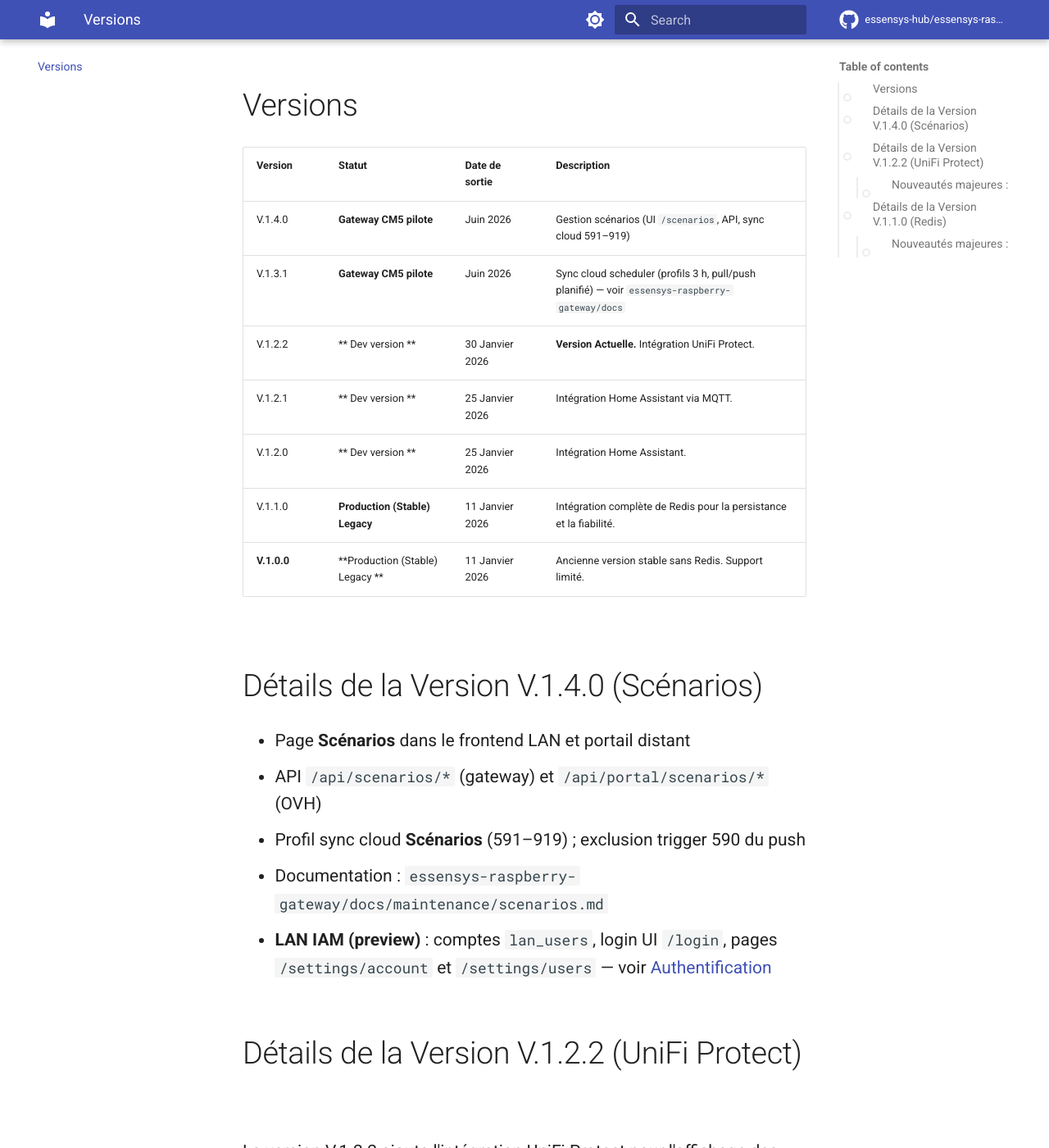
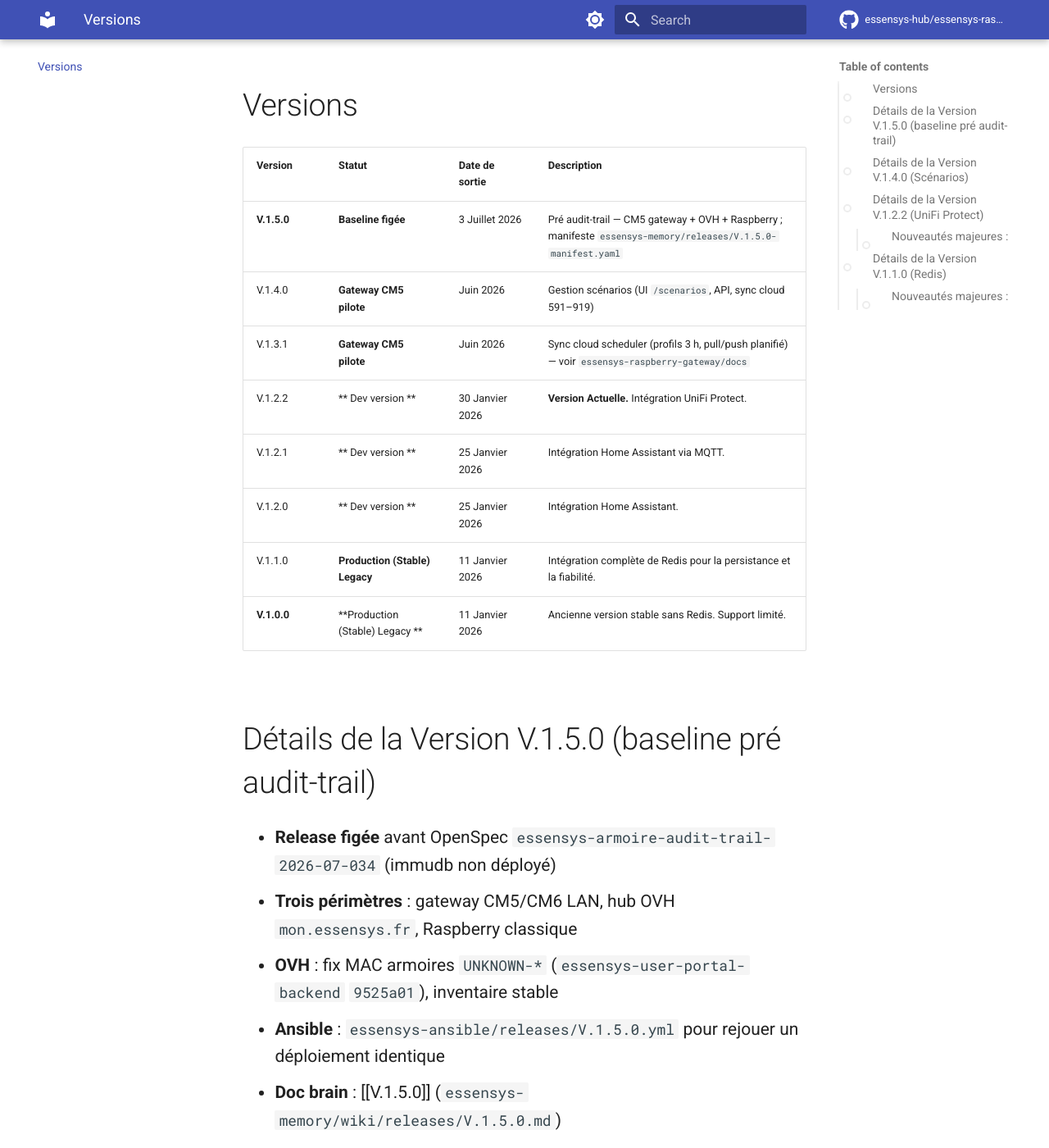
Before and after one commit to essensys-hub/essensys-raspberry-install, an MkDocs documentation site: the page built from docs/versions.md, in a window 1280 px wide and 1400 px high, scrolled down 256 px. Shown: the whole window at 82% size. Built offline with MkDocs 1.6.1 and Material for MkDocs 9.7.7, drawn with Linux system fonts in a browser that asks for light colours; comment, search, counter and statistics services are not loaded; the version menu is left out.

Commit message:
docs: add V.1.5.0 baseline release entry in versions.md
Co-authored-by: Cursor <cursoragent@cursor.com>

```diff
--- a/docs/versions.md
+++ b/docs/versions.md
@@ -6,6 +6,7 @@ Cette page répertorie les versions du système Essensys.
 
 | Version | Statut | Date de sortie | Description |
 | :--- | :--- | :--- | :--- |
+| **V.1.5.0** | **Baseline figée** | 3 Juillet 2026 | Pré audit-trail — CM5 gateway + OVH + Raspberry ; manifeste `essensys-memory/releases/V.1.5.0-manifest.yaml` |
 | V.1.4.0 | **Gateway CM5 pilote** | Juin 2026 | Gestion scénarios (UI `/scenarios`, API, sync cloud 591–919) |
 | V.1.3.1 | **Gateway CM5 pilote** | Juin 2026 | Sync cloud scheduler (profils 3 h, pull/push planifié) — voir `essensys-raspberry-gateway/docs` |
 | V.1.2.2 | ** Dev version ** | 30 Janvier 2026 | **Version Actuelle.** Intégration UniFi Protect. |
@@ -13,6 +14,14 @@ Cette page répertorie les versions du système Essensys.
 | V.1.2.0 | ** Dev version ** | 25 Janvier 2026 | Intégration Home Assistant. |
 | V.1.1.0 | **Production (Stable) Legacy** | 11 Janvier 2026 | Intégration complète de Redis pour la persistance et la fiabilité. |
 | **V.1.0.0** | **Production (Stable) Legacy ** | 11 Janvier 2026 | Ancienne version stable sans Redis. Support limité. |
+
+## Détails de la Version V.1.5.0 (baseline pré audit-trail)
+
+- **Release figée** avant OpenSpec `essensys-armoire-audit-trail-2026-07-034` (immudb non déployé)
+- **Trois périmètres** : gateway CM5/CM6 LAN, hub OVH `mon.essensys.fr`, Raspberry classique
+- **OVH** : fix MAC armoires `UNKNOWN-*` (`essensys-user-portal-backend` `9525a01`), inventaire stable
+- **Ansible** : `essensys-ansible/releases/V.1.5.0.yml` pour rejouer un déploiement identique
+- **Doc brain** : [[V.1.5.0]] (`essensys-memory/wiki/releases/V.1.5.0.md`)
 
 ## Détails de la Version V.1.4.0 (Scénarios)
 
```
